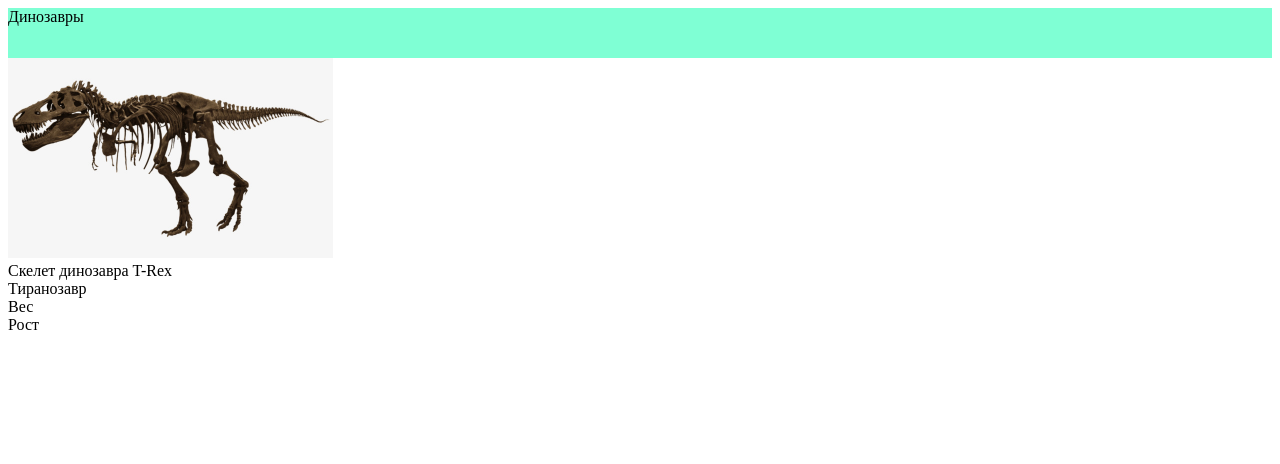
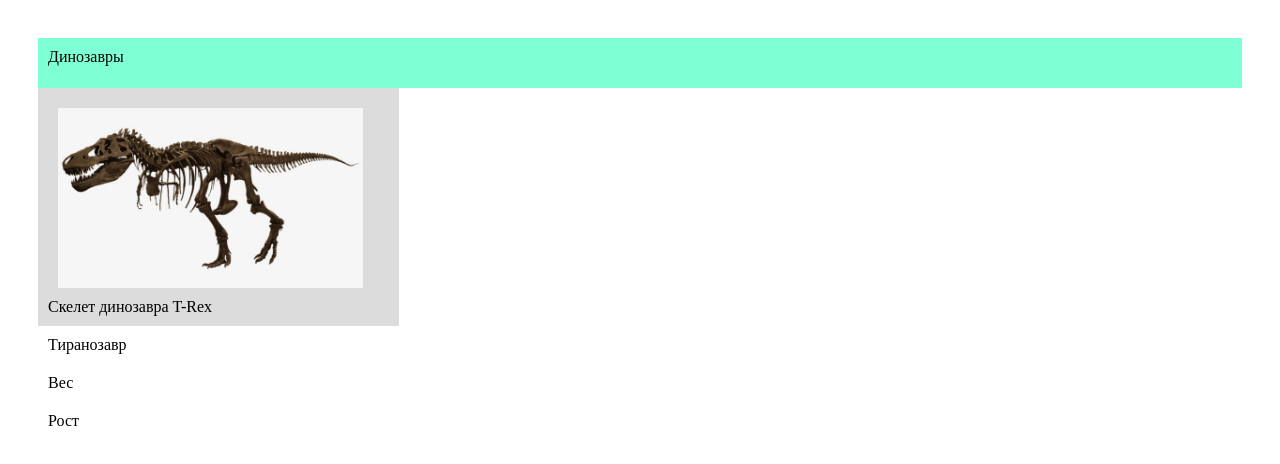
Before and after one commit to AnnaBozhko/Homework_Oxygen, a plain HTML site: page 26.05/flex-box_dinozavr.html in a window 1280 px wide. Drawn offline with Linux system fonts and the light colour scheme.

Commit message:
add_flex

```diff
--- a/26.05/flex-box_dinozavr.html
+++ b/26.05/flex-box_dinozavr.html
@@ -13,7 +13,7 @@
 <div class="flex_container">
     <div class="hedaer">Динозавры</div>
 
-    <aside class="flex-block"><img src="dinozavr.jpg" width="325px" height="200px" alt="dinozavr">
+    <aside class="clearfix"><img src="dinozavr.jpg" width="325px" height="200px" alt="dinozavr">
     <br>Скелет динозавра T-Rex</aside>
 
     <article class="right">Тиранозавр</article>
--- a/26.05/style_flex-box_dinozavr.css
+++ b/26.05/style_flex-box_dinozavr.css
@@ -1,3 +1,6 @@
+* {box-sizing: border-box;
+    padding: 10px;
+}
 .flex-container {
     display: flex;
     flex-direction: row;
@@ -6,12 +9,25 @@
 }
 .flex-dlock {
     flex-grow: 1;
-    background-color: gainsboro;
-    width: 30%;
-    float: left;
+
+}
+.clearfix::after {
+    display: block;
+    content: "";
+    clear: both;
 }
 .hedaer {
     width: 100%;
     background-color: aquamarine;
     height: 50px;
 }
+aside {
+    width: 30%;
+    background-color: gainsboro;
+}
+img {
+    float: left;
+}
+article {
+
+}
```
